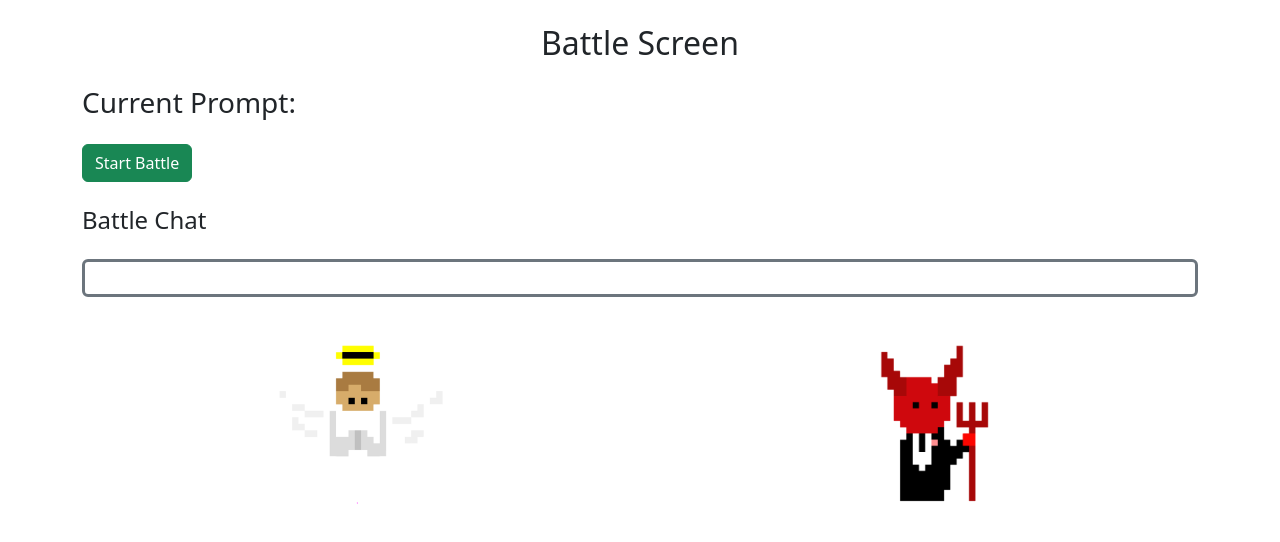
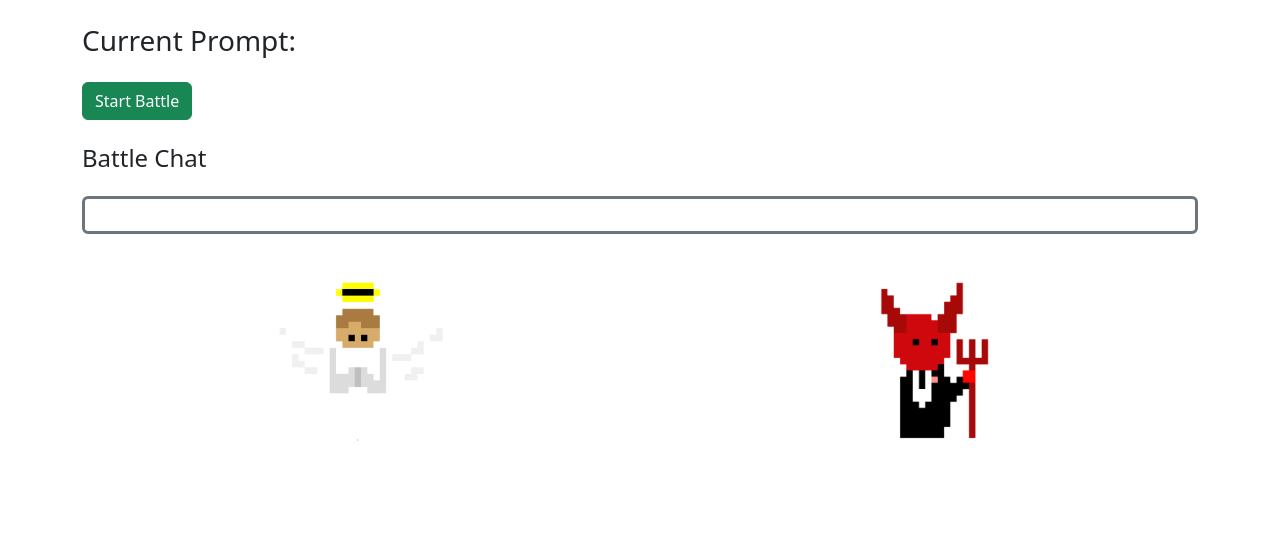
Before and after one commit to dusenkajozef/Super_Legal, a React (Create React App) app: page /battle in a window 1280 px wide. Shown: the top 542 px of the page. Built offline with nearby package versions, Linux system fonts and the light colour scheme.

Commit message:
got rid of the header

```diff
--- a/src/components/screens/battleScreen.jsx
+++ b/src/components/screens/battleScreen.jsx
@@ -30,8 +30,6 @@ export default function BattleScreen() {
 
     return (
         <Container className="my-4">
-          <h2 className="text-center mb-4">Battle Screen</h2>
-
           <div className="mb-4">
             <h3>Current Prompt:</h3>
             <p>{prompt}</p>
```
